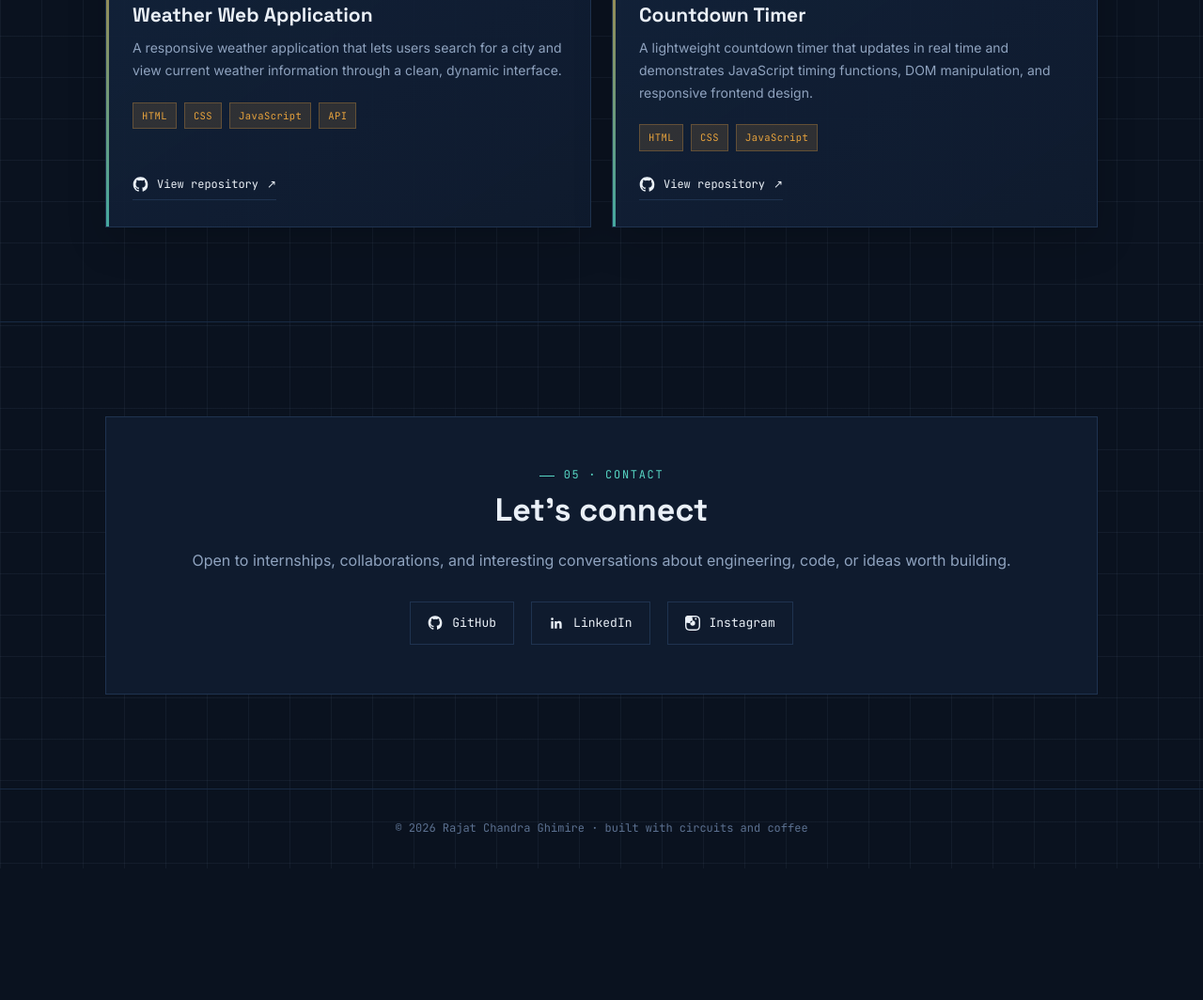
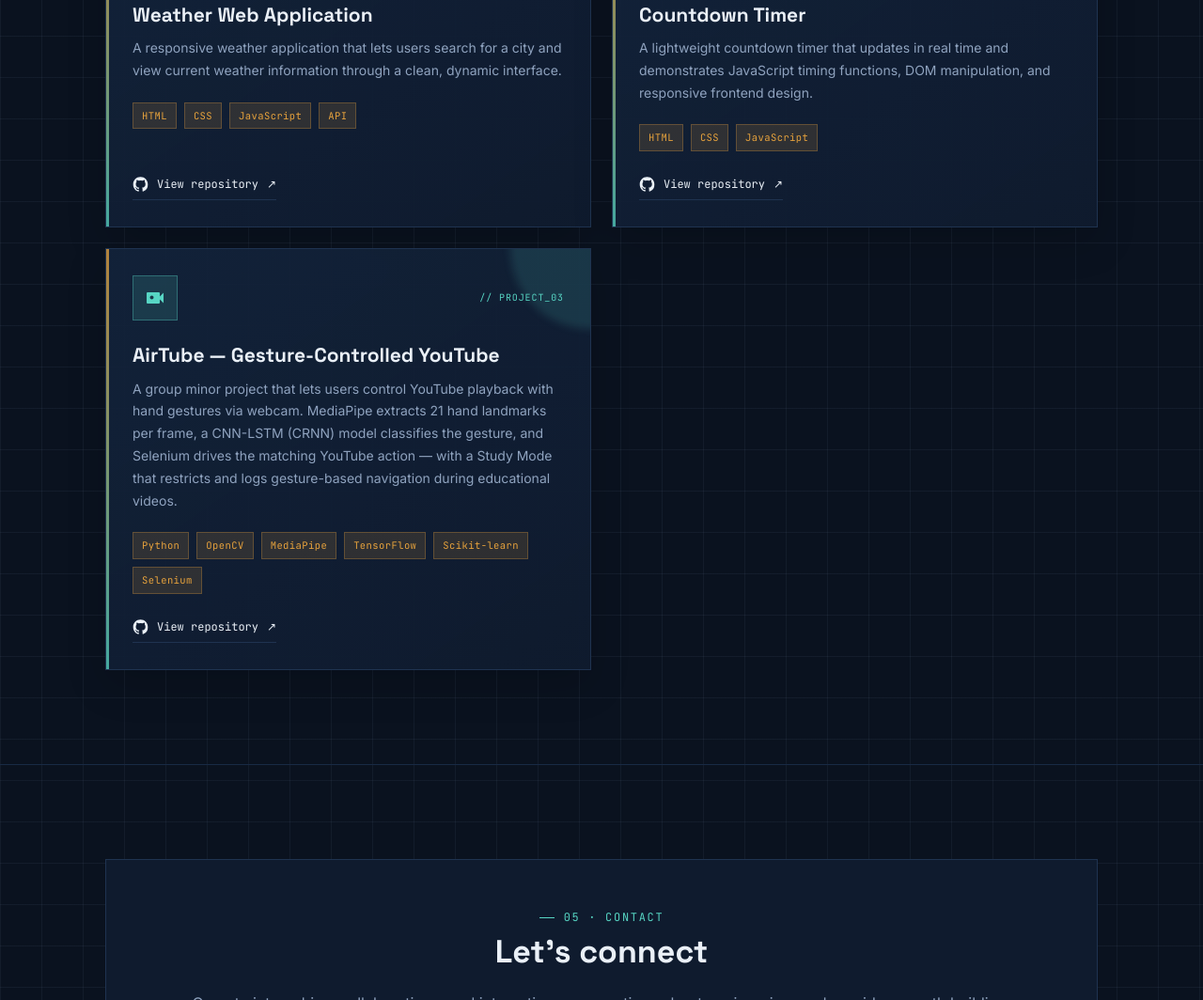
Before and after one commit to Ra2at-blip/portfolio-website, a plain HTML site: page index.html in a window 1280 px wide. Shown: the part 2910-3974 px from the top of the page at 94% size. Before the commit the page ends 3834 px from the top, so only its background shows below. Drawn offline with Linux system fonts and the light colour scheme.

Commit message:
Add Minor project.

```diff
--- a/index.html
+++ b/index.html
@@ -203,6 +203,28 @@
           </a>
         </div>
       </article>
+
+      <article class="proj-card reveal">
+        <div class="project-top">
+          <div class="project-icon" aria-hidden="true">
+            <svg viewBox="0 0 24 24"><path d="M17 10.5V7a1 1 0 0 0-1-1H4a1 1 0 0 0-1 1v10a1 1 0 0 0 1 1h12a1 1 0 0 0 1-1v-3.5l4 4v-11l-4 4Zm-8.5-1a2 2 0 1 1 0 4 2 2 0 0 1 0-4Z"/></svg>
+          </div>
+          <span class="mod-tag">// project_03</span>
+        </div>
+        <div class="project-content">
+          <h3>AirTube — Gesture-Controlled YouTube</h3>
+          <p>A group minor project that lets users control YouTube playback with hand gestures via webcam. MediaPipe extracts 21 hand landmarks per frame, a CNN-LSTM (CRNN) model classifies the gesture, and Selenium drives the matching YouTube action — with a Study Mode that restricts and logs gesture-based navigation during educational videos.</p>
+          <div class="tech-list" aria-label="Technologies used">
+            <span>Python</span><span>OpenCV</span><span>MediaPipe</span><span>TensorFlow</span><span>Scikit-learn</span><span>Selenium</span>
+          </div>
+        </div>
+        <div class="project-links">
+          <a class="project-link" href="https://github.com/Ra2at-blip/Minor-Project-AirTube-" target="_blank" rel="noopener">
+            <svg viewBox="0 0 24 24" aria-hidden="true"><path d="M12 .5C5.73.5.98 5.24.98 11.52c0 4.98 3.23 9.2 7.71 10.69.56.1.77-.24.77-.54 0-.27-.01-1.16-.02-2.1-3.14.68-3.8-1.34-3.8-1.34-.51-1.3-1.25-1.65-1.25-1.65-1.02-.7.08-.68.08-.68 1.13.08 1.72 1.16 1.72 1.16 1 1.72 2.63 1.22 3.27.93.1-.73.39-1.22.71-1.5-2.51-.29-5.14-1.25-5.14-5.58 0-1.23.44-2.24 1.16-3.03-.12-.29-.5-1.45.11-3.02 0 0 .95-.3 3.1 1.16a10.7 10.7 0 0 1 5.64 0c2.15-1.46 3.1-1.16 3.1-1.16.61 1.57.23 2.73.11 3.02.72.79 1.16 1.8 1.16 3.03 0 4.34-2.63 5.29-5.15 5.57.4.35.76 1.03.76 2.08 0 1.5-.01 2.71-.01 3.08 0 .3.2.65.78.54A11.03 11.03 0 0 0 23.02 11.5C23.02 5.24 18.27.5 12 .5Z"/></svg>
+            View repository <span>↗</span>
+          </a>
+        </div>
+      </article>
     </div>
   </div>
 </section>
```
